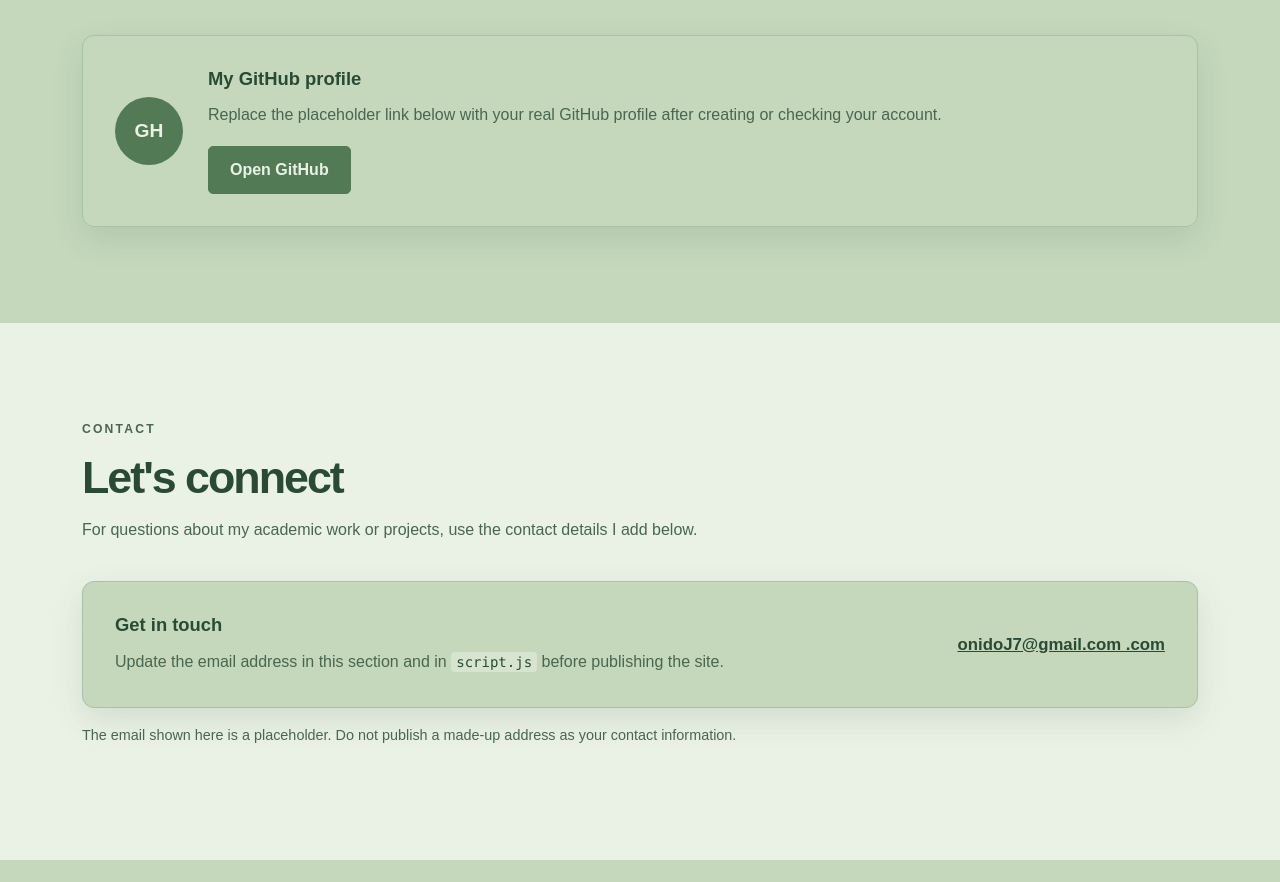
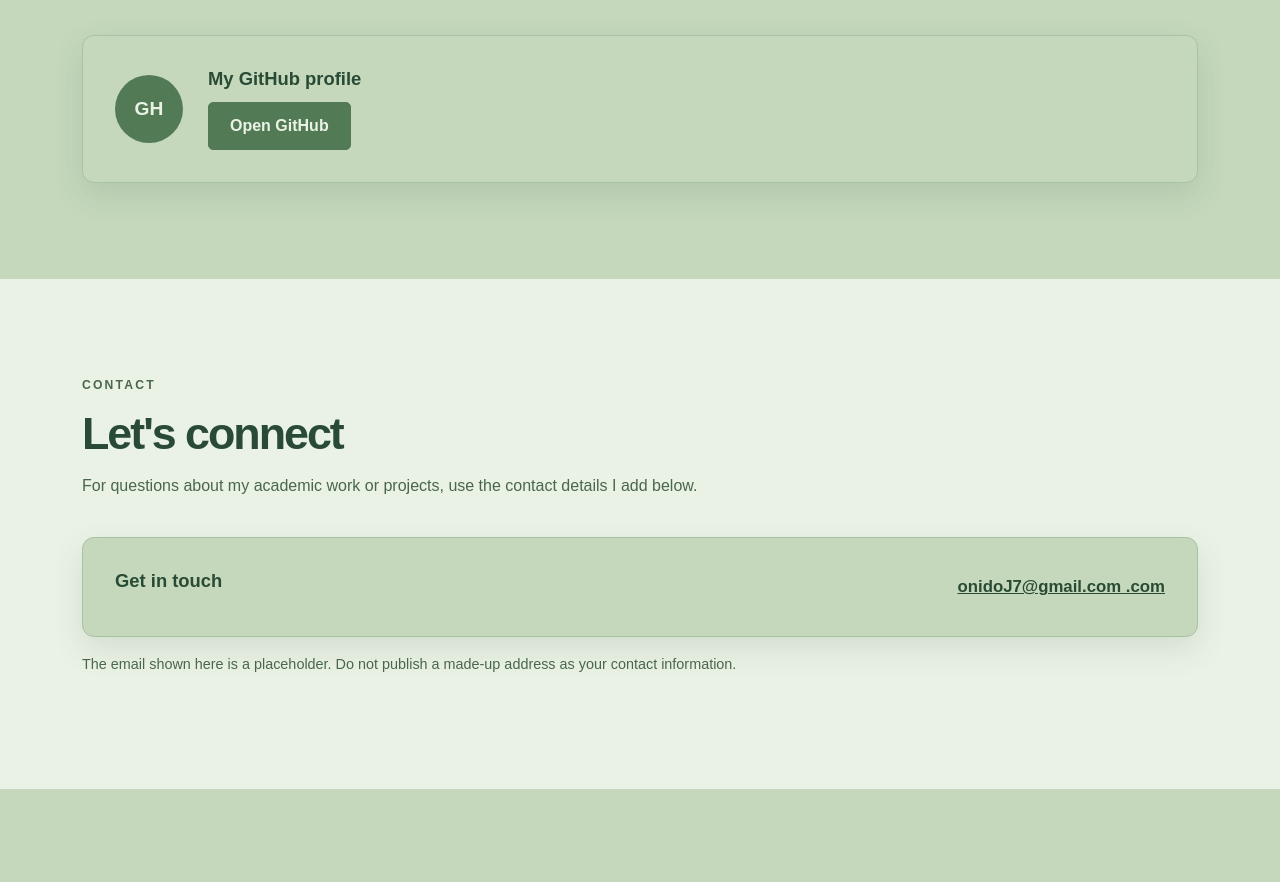
Before and after one commit to onidoj7-glitch/professional-portfolio-onido, a plain HTML site: page index.html in a window 1280 px wide. Shown: the part 5536-6418 px from the top of the page. Drawn offline with nearby package versions, Linux system fonts and the light colour scheme.

Commit message:
Remove placeholder text from GitHub and contact sections
Removed placeholder text for GitHub profile and email address.

```diff
--- a/index.html
+++ b/index.html
@@ -303,7 +303,6 @@
                     <div class="github-mark" aria-hidden="true">GH</div>
                     <div>
                         <h3>My GitHub profile</h3>
-                        <p>Replace the placeholder link below with your real GitHub profile after creating or checking your account.</p>
                         <a class="btn btn-outline-dark custom-btn" href="https://github.com/" target="_blank" rel="noopener noreferrer">Open GitHub</a>
                     </div>
                 </div>
@@ -321,7 +320,6 @@
                 <div class="contact-panel">
                     <div>
                         <h3>Get in touch</h3>
-                        <p>Update the email address in this section and in <code>script.js</code> before publishing the site.</p>
                     </div>
                     <a id="emailLink" class="contact-email" href="mailto: onidoJ7@gmail.com">onidoJ7@gmail.com .com</a>
                 </div>
```
